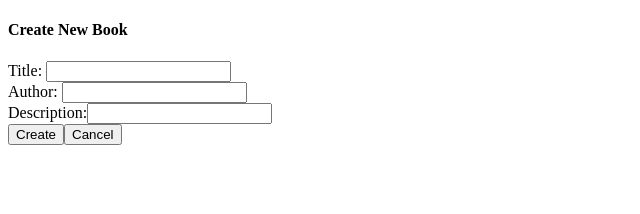
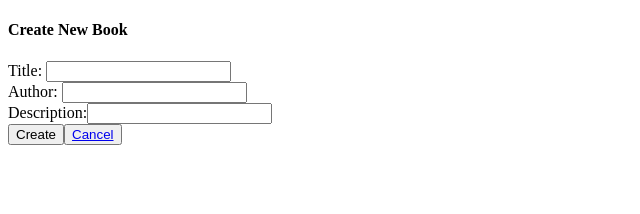
Before and after one commit to kennylam91/Angular_books_manager, an Angular app: page /book/create in a window 1280 px wide. Shown: the top 214 px of the page, without its empty margins (0-640 px from the left). Built offline with nearby package versions, Linux system fonts and the light colour scheme.

Commit message:
add routerLink to Cancel button

```diff
--- a/src/app/book-create/book-create.component.html
+++ b/src/app/book-create/book-create.component.html
@@ -16,6 +16,8 @@
       <input type="text" formControlName="description">
     </div>
     <button type="submit">Create</button>
-    <button>Cancel</button>
+    <button>
+      <a routerLink="/books">Cancel</a>
+    </button>
   </form>
 </div>
```
